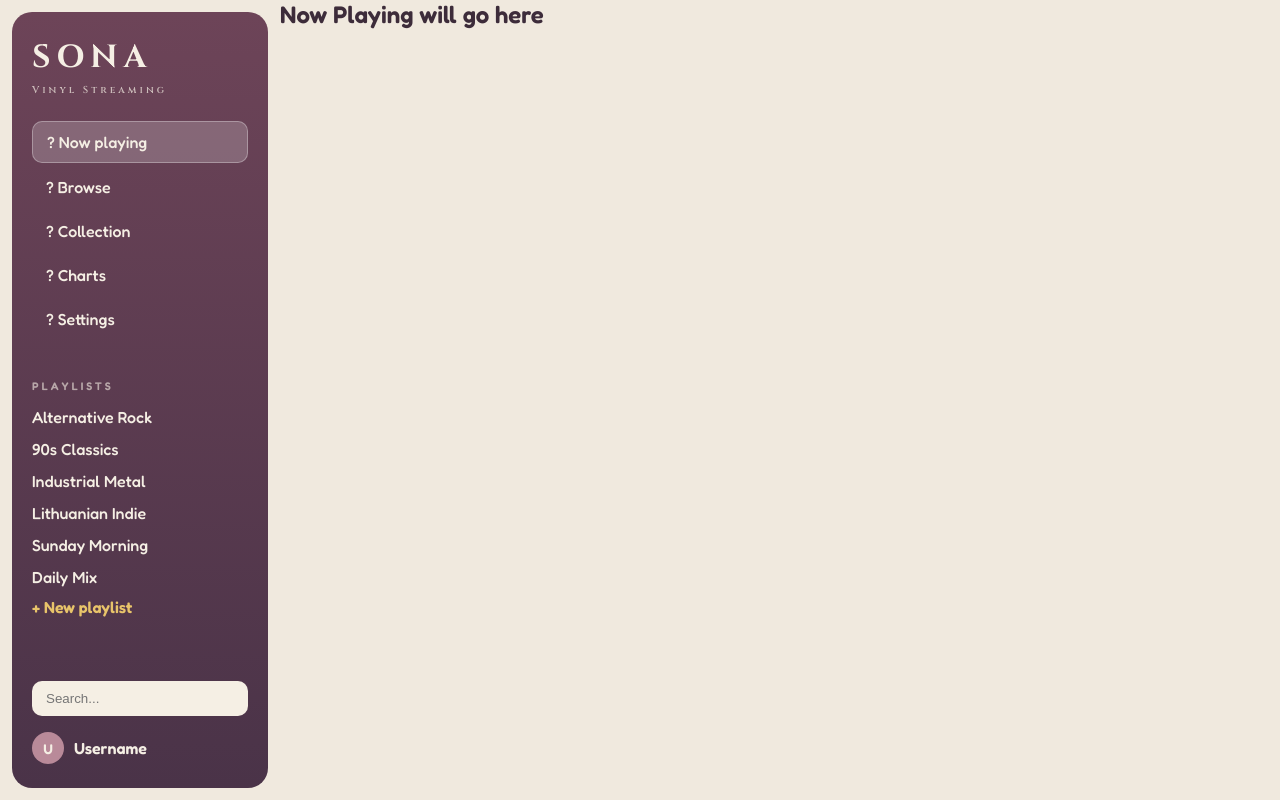
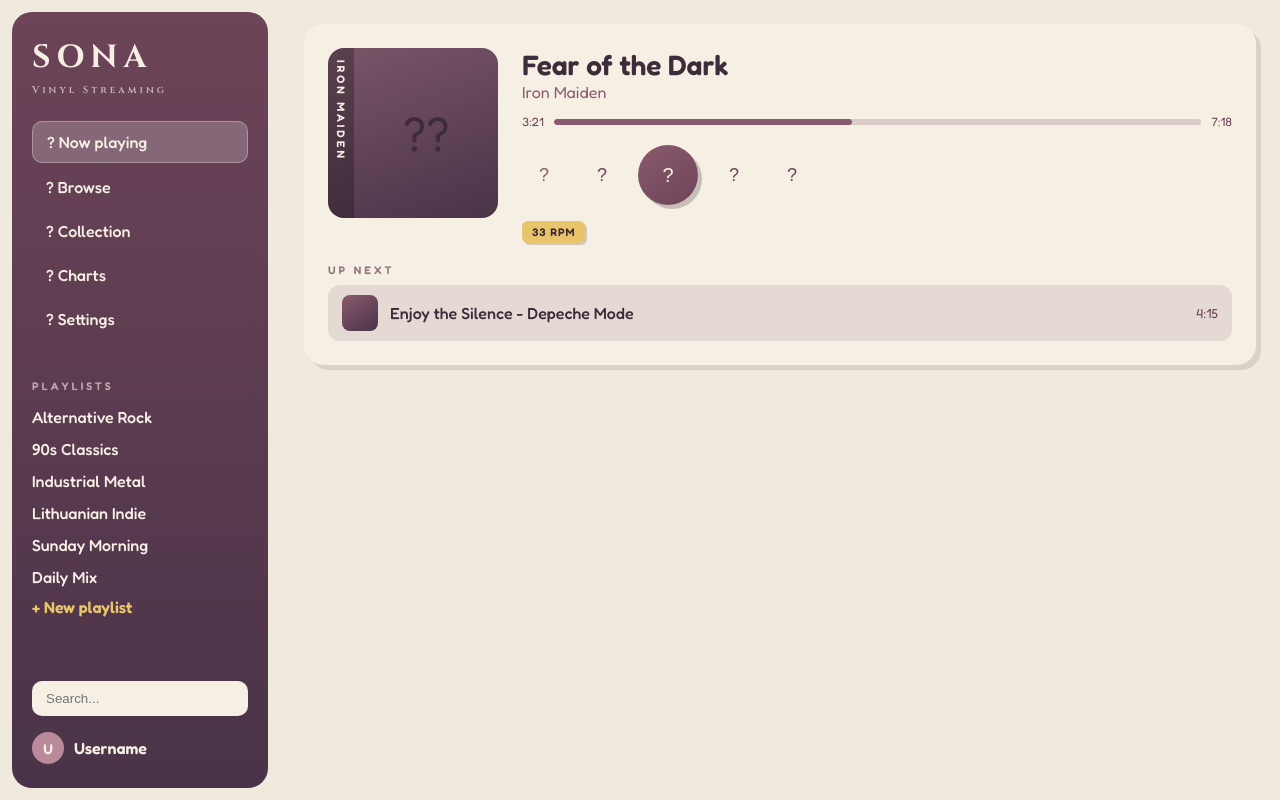
Before and after one commit to Geek-Harold/Music-Player, a React (Vite) app: page / in a window 1280 px wide. Built offline with nearby package versions, Linux system fonts and the light colour scheme.

Commit message:
Add NowPlaying card with mock data

```diff
--- a/src/App.css
+++ b/src/App.css
@@ -4,3 +4,8 @@
   height: 100vh;
   overflow: hidden;
 }
+
+.content {
+  padding: 24px;
+  overflow-y: auto;
+}
--- a/src/App.jsx
+++ b/src/App.jsx
@@ -1,12 +1,13 @@
 import "./App.css";
 import Sidebar from "./components/Sidebar";
+import NowPlaying from "./components/NowPlaying";
 
 export default function App() {
   return (
     <div className="app">
       <Sidebar />
       <main className="content">
-        <h2>Now Playing will go here</h2>
+        <NowPlaying />
       </main>
     </div>
   );
--- /dev/null
+++ b/src/components/NowPlaying.css
@@ -0,0 +1,169 @@
+.now-playing {
+  background: var(--panel-cream);
+  border-radius: 20px;
+  padding: 24px;
+  box-shadow: 5px 5px 0 rgba(61, 44, 58, 0.12);
+}
+
+.np-main {
+  display: flex;
+  gap: 24px;
+}
+
+.album-art {
+  width: 170px;
+  height: 170px;
+  border-radius: 16px;
+  overflow: hidden;
+  display: flex;
+  background: linear-gradient(160deg, #7a5568, #4a3348);
+  position: relative;
+  flex-shrink: 0;
+}
+.art-spine {
+  writing-mode: vertical-rl;
+  color: #f5efe4;
+  font-size: 11px;
+  letter-spacing: 3px;
+  font-weight: 600;
+  padding: 12px 6px;
+  background: rgba(0, 0, 0, 0.25);
+}
+.art-image {
+  flex: 1;
+  display: flex;
+  align-items: center;
+  justify-content: center;
+  font-size: 48px;
+}
+
+.np-info {
+  flex: 1;
+  display: flex;
+  flex-direction: column;
+}
+
+.np-title {
+  font-size: 28px;
+  font-weight: 600;
+  color: var(--ink);
+}
+.np-artist {
+  font-size: 16px;
+  color: var(--mauve-mid);
+  margin-bottom: 12px;
+}
+
+.np-progress {
+  display: flex;
+  align-items: center;
+  gap: 10px;
+  font-size: 12px;
+  color: var(--mauve-dark);
+}
+.progress-bar {
+  flex: 1;
+  height: 6px;
+  background: rgba(109, 68, 88, 0.2);
+  border-radius: 3px;
+  overflow: hidden;
+}
+.progress-fill {
+  width: 46%;
+  height: 100%;
+  background: var(--mauve-mid);
+  border-radius: 3px;
+}
+
+.np-controls {
+  display: flex;
+  align-items: center;
+  gap: 14px;
+  margin: 16px 0;
+}
+.ctrl-btn {
+  width: 44px;
+  height: 44px;
+  border-radius: 12px;
+  border: none;
+  background: transparent;
+  font-size: 18px;
+  color: var(--mauve-dark);
+  cursor: pointer;
+  transition: background 0.15s;
+}
+.ctrl-btn:hover {
+  background: rgba(109, 68, 88, 0.12);
+}
+.ctrl-btn.like {
+  color: var(--mauve-mid);
+}
+
+.play-btn {
+  width: 60px;
+  height: 60px;
+  border-radius: 50%;
+  border: none;
+  background: linear-gradient(145deg, var(--mauve-mid), var(--mauve-dark));
+  color: #f5efe4;
+  font-size: 20px;
+  cursor: pointer;
+  box-shadow: 4px 4px 0 rgba(61, 44, 58, 0.25);
+  transition: transform 0.1s;
+}
+.play-btn:active {
+  transform: translate(2px, 2px);
+  box-shadow: 2px 2px 0 rgba(61, 44, 58, 0.25);
+}
+
+.rpm-badge {
+  align-self: flex-start;
+  background: var(--accent-yellow);
+  color: var(--ink);
+  font-size: 11px;
+  font-weight: 600;
+  letter-spacing: 1px;
+  padding: 4px 10px;
+  border-radius: 6px;
+  box-shadow: 2px 2px 0 rgba(61, 44, 58, 0.2);
+}
+
+.up-next {
+  margin-top: 20px;
+}
+.up-next-label {
+  font-size: 11px;
+  letter-spacing: 3px;
+  color: var(--mauve-dark);
+  opacity: 0.7;
+  margin-bottom: 8px;
+  font-weight: 600;
+}
+.up-next-row {
+  display: flex;
+  align-items: center;
+  gap: 12px;
+  background: rgba(109, 68, 88, 0.12);
+  border-radius: 12px;
+  padding: 10px 14px;
+  cursor: pointer;
+}
+.up-next-row:hover {
+  background: rgba(109, 68, 88, 0.18);
+}
+.up-next-thumb {
+  width: 36px;
+  height: 36px;
+  border-radius: 8px;
+  background: linear-gradient(145deg, var(--mauve-mid), var(--plum));
+  flex-shrink: 0;
+}
+.up-next-title {
+  flex: 1;
+  font-weight: 500;
+  color: var(--ink);
+}
+.up-next-duration {
+  font-size: 13px;
+  color: var(--mauve-dark);
+}
--- /dev/null
+++ b/src/components/NowPlaying.jsx
@@ -0,0 +1,49 @@
+import "./NowPlaying.css";
+import { currentTrack, upNext } from "../data/tracks";
+
+export default function NowPlaying() {
+  return (
+    <section className="now-playing">
+      <div className="np-main">
+        <div className="album-art">
+          <span className="art-spine">IRON MAIDEN</span>
+          <div className="art-image">??</div>
+        </div>
+
+        <div className="np-info">
+          <h2 className="np-title">{currentTrack.title}</h2>
+          <p className="np-artist">{currentTrack.artist}</p>
+
+          <div className="np-progress">
+            <span>{currentTrack.currentTime}</span>
+            <div className="progress-bar">
+              <div className="progress-fill" />
+            </div>
+            <span>{currentTrack.duration}</span>
+          </div>
+
+          <div className="np-controls">
+            <button className="ctrl-btn like">?</button>
+            <button className="ctrl-btn">?</button>
+            <button className="play-btn">?</button>
+            <button className="ctrl-btn">?</button>
+            <button className="ctrl-btn">?</button>
+          </div>
+
+          <span className="rpm-badge">{currentTrack.rpm}</span>
+        </div>
+      </div>
+
+      <div className="up-next">
+        <p className="up-next-label">UP NEXT</p>
+        <div className="up-next-row">
+          <div className="up-next-thumb" />
+          <span className="up-next-title">
+            {upNext.title} - {upNext.artist}
+          </span>
+          <span className="up-next-duration">{upNext.duration}</span>
+        </div>
+      </div>
+    </section>
+  );
+}
--- /dev/null
+++ b/src/data/tracks.js
@@ -0,0 +1,13 @@
+export const currentTrack = {
+  title: "Fear of the Dark",
+  artist: "Iron Maiden",
+  currentTime: "3:21",
+  duration: "7:18",
+  rpm: "33 RPM",
+};
+
+export const upNext = {
+  title: "Enjoy the Silence",
+  artist: "Depeche Mode",
+  duration: "4:15",
+};
```
